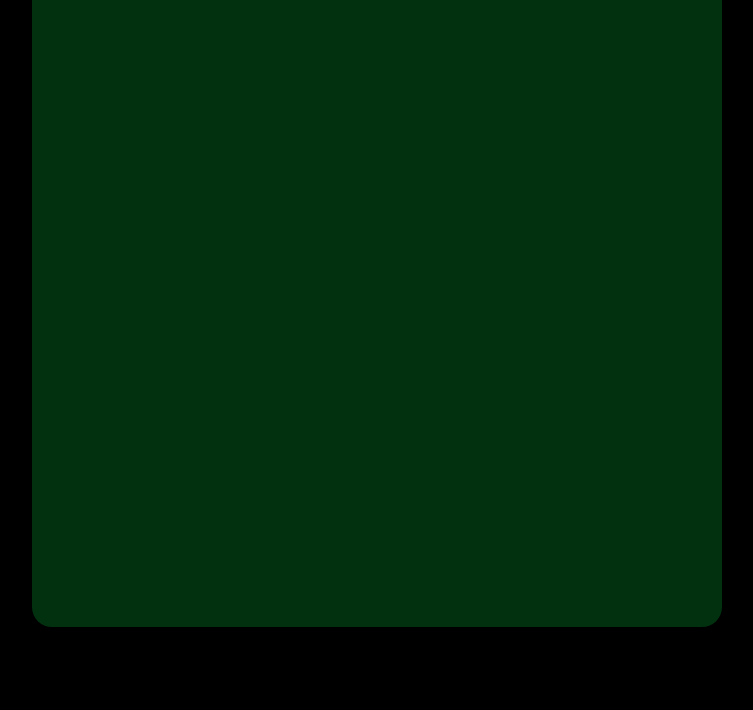
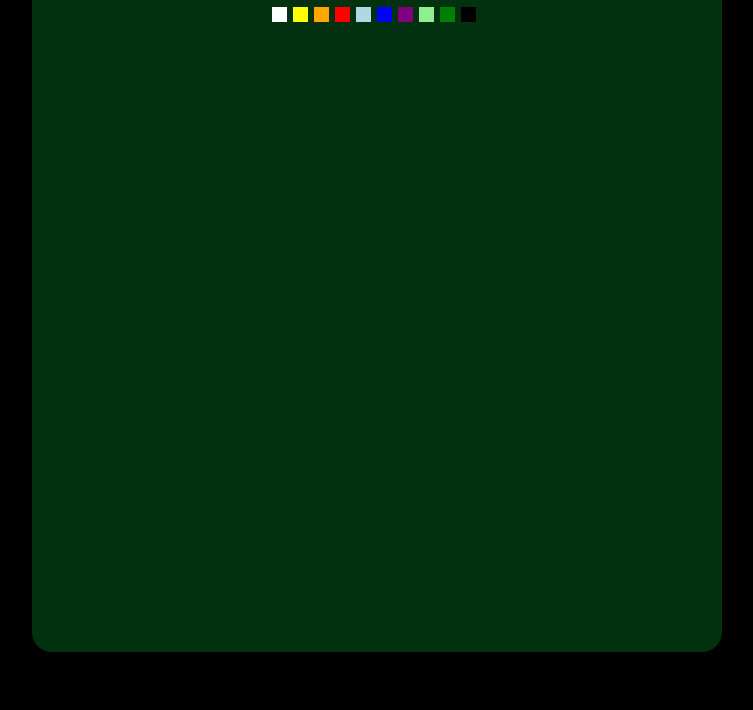
Before and after one commit to SariethaCoding/EtchSketch, a plain HTML site: page index.html in a window 1280 px wide. Shown: the part 90-800 px from the top of the page, without its empty margins (263-1016 px from the left). Drawn offline with Linux system fonts and the light colour scheme.

Commit message:
Added the ability to select a colour for drawing

```diff
--- a/css.css
+++ b/css.css
@@ -62,7 +62,7 @@ h1 {
 .square {
     /*height:20px;
     width:20px;*/
-    border: 1px solid rgb(15, 121, 59);
+    border: 1px solid darkgreen;
     margin:0px;
     padding:0px;
     flex:1;
@@ -70,6 +70,21 @@ h1 {
 
 }
 
-.square:hover {
-    background-color:blue;
+.colours {
+    display: flex;
+    justify-content: center;
+    margin: 10px 0px 10px 0px;
 }
+
+.colourBlock {
+    height:15px;
+    width:15px;
+    margin-right: 6px;
+}
+
+.colourBlock:hover {
+    border:1px solid white;
+    height:13px;
+    width:13px;
+
+}
--- a/etch.js
+++ b/etch.js
@@ -1,12 +1,16 @@
+// Set drawing colour :
+let drawColour = "white";
+
+function changeColour(newColour) {
+    drawColour = newColour;
+    console.log(newColour);
+}
+
+
 function createGrid(squares) {
 
 console.log("Creating grid.... number of squares is : " + squares);
 
-if (squares == null) {
-    squares = 16;
-}
-
-console.log("squares are now : " + squares);
 // Clean the previous grid!
 document.getElementById("grid").textContent = "";
 
@@ -27,7 +31,7 @@ for(let i = 0; i < squares; i++) {
         // add eventListener to create a colour effect with mouseOver
         newDivBlock.addEventListener("mouseover", function (e) {
             //console.log(e);
-            e.target.style.background = 'white';
+            e.target.style.background = drawColour;
         });
 
         document.getElementById("row"+i).appendChild(newDivBlock);
@@ -54,4 +58,5 @@ function getNumberOfSquares() {
         createGrid(x);
     }
 
+
   }
--- a/index.html
+++ b/index.html
@@ -13,6 +13,20 @@
 
         <input id="numb" size="3">
         <button type="button" onclick="getNumberOfSquares()">Draw New Grid</button>
+
+        <div class="colours">
+            <div onclick="changeColour('white')" class="colourBlock" style="background-color: white;"></div>
+            <div onclick="changeColour('yellow')" class="colourBlock" style="background-color: yellow;"></div>
+            <div onclick="changeColour('orange')" class="colourBlock" style="background-color: orange;"></div>
+            <div onclick="changeColour('red')" class="colourBlock" style="background-color: red;"></div>
+            <div onclick="changeColour('lightblue')" class="colourBlock" style="background-color: lightblue;"></div>
+            <div onclick="changeColour('blue')" class="colourBlock" style="background-color: blue;"></div>
+            <div onclick="changeColour('purple')" class="colourBlock" style="background-color: purple;"></div>
+            <div onclick="changeColour('lightgreen')" class="colourBlock" style="background-color: lightgreen;"></div>
+            <div onclick="changeColour('green')" class="colourBlock" style="background-color: green;"></div>
+            <div onclick="changeColour('black')" class="colourBlock" style="background-color: black;"></div>
+        </div>
+
         <div id="textInfo"></div>
 
         <div id="grid"></div>
```
